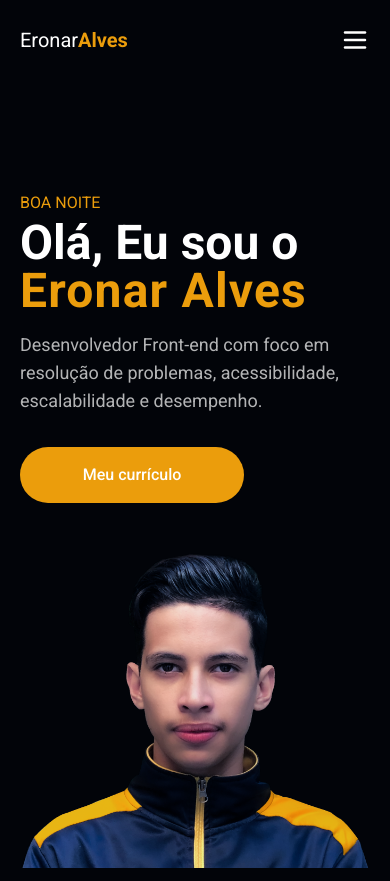
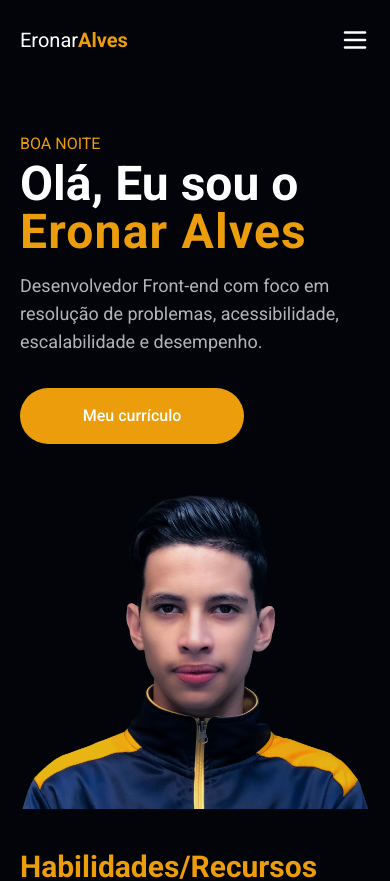
Before and after one commit to eronaralves/portifolio, a Next.js app: page / in a window 390 px wide. Shown: the top 881 px of the page. Built offline with nearby package versions, Linux system fonts and the light colour scheme.

Commit message:
refactor: 💡 adjusted margin header

```diff
--- a/src/components/header.tsx
+++ b/src/components/header.tsx
@@ -27,7 +27,7 @@ export function Header() {
   }, [])
 
   return (
-    <div className="flex flex-col justify-between gap-12 mt-[87px] sm:mt-0 relative xl:max-h-header xl:h-header xl:min-h-header">
+    <div className="flex flex-col justify-between gap-12 mt-7 sm:mt-0 relative xl:max-h-header xl:h-header xl:min-h-header">
       <div className="h-full max-w-[510px] w-full z-10 flex flex-col md:justify-center mt-6 xl:mt-0">
         <span className="font-extralight uppercase text-yellow-primary">{mensaeWelcome}</span>
         <h2 className="font-extrabold text-5xl md:text-7xl mt-1">
```
